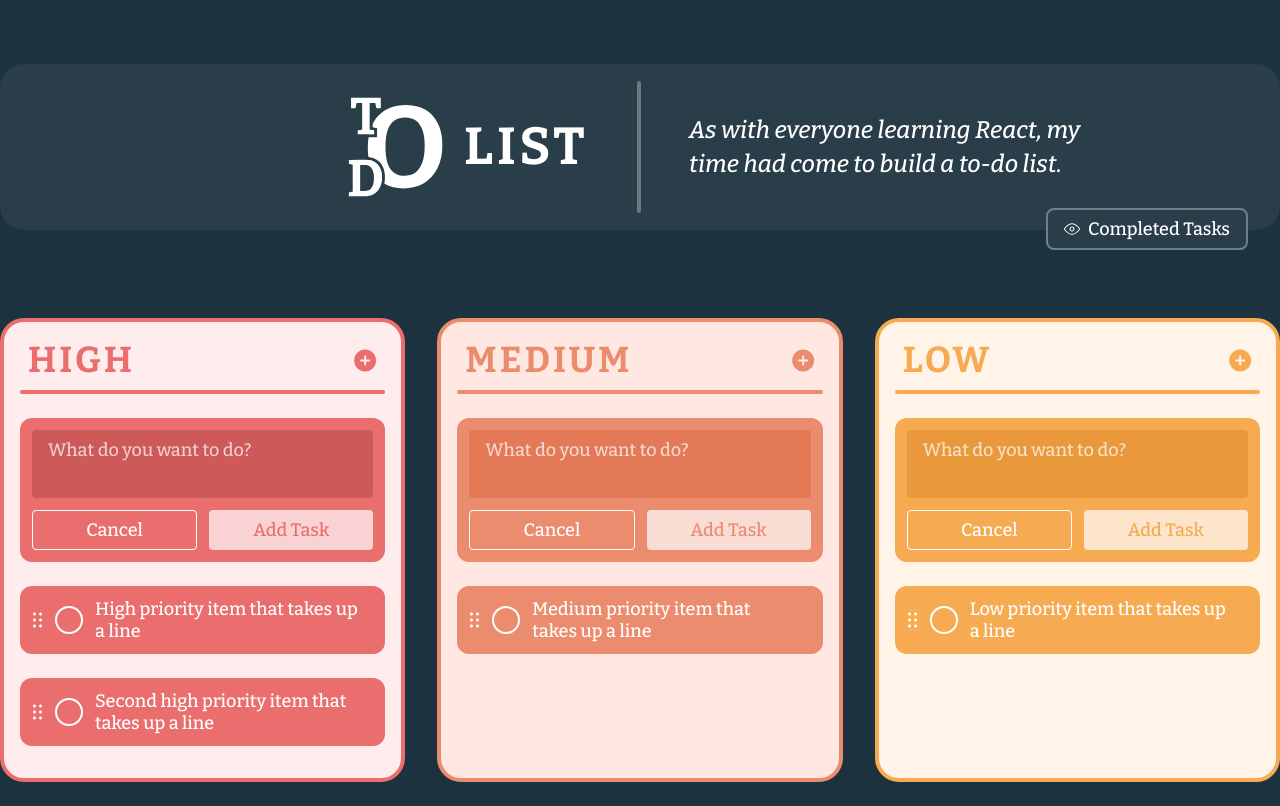
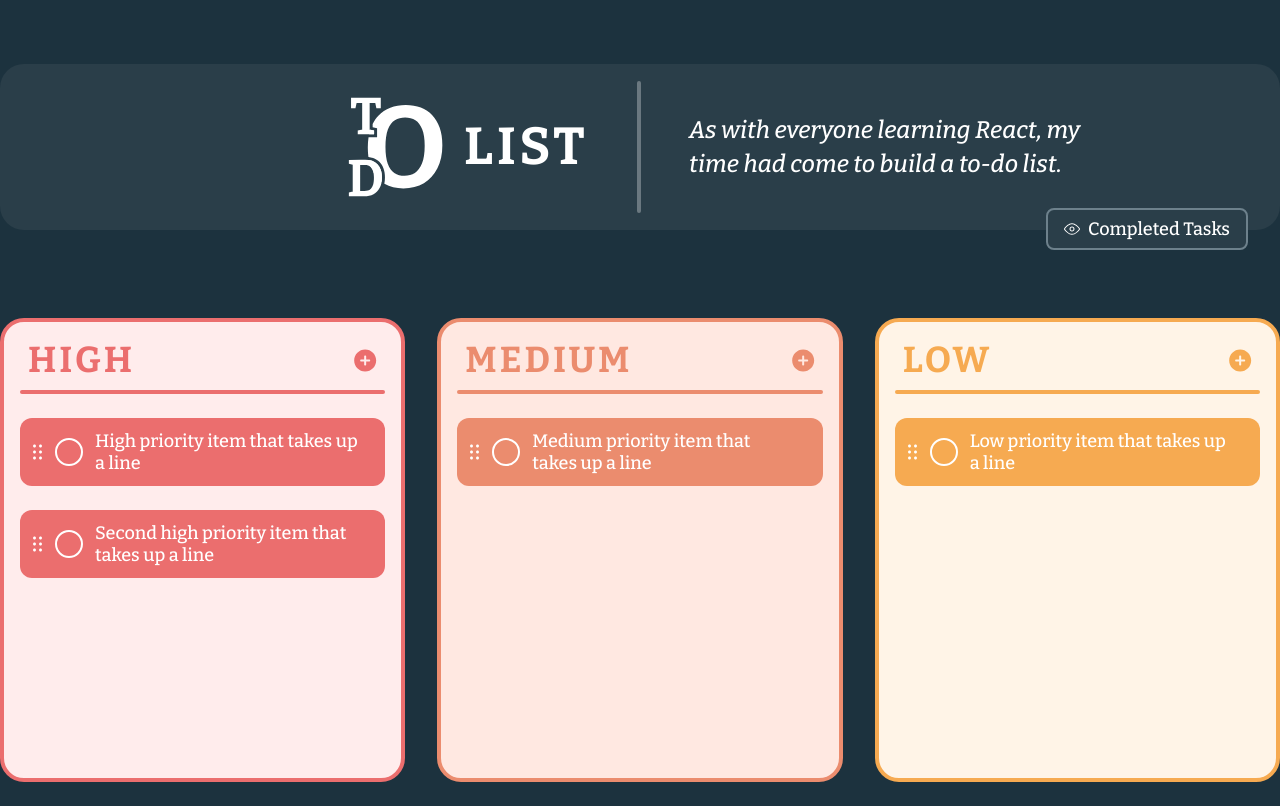
Before and after one commit to neilkurien/to-do-list, a React (Create React App) app: page / in a window 1280 px wide. Built offline with nearby package versions, Linux system fonts and the light colour scheme.

Commit message:
added show/hide input logic

```diff
--- a/src/components/NewTask.js
+++ b/src/components/NewTask.js
@@ -2,7 +2,7 @@ import React, { useState } from "react";
 import { useEffect } from "react/cjs/react.development";
 import { v4 as uuidv4 } from "uuid";
 
-const NewTask = ({ priority, task, tasks, setTasks, id }) => {
+const NewTask = ({ priority, tasks, setTasks, show, setShowTaskInput }) => {
 	//State
 	const [textInput, setTextInput] = useState("");
 	const [isEnabled, setIsEnabled] = useState(false);
@@ -42,12 +42,13 @@ const NewTask = ({ priority, task, tasks, setTasks, id }) => {
 
 	const cancelHandler = () => {
 		clearTextInput();
+		setShowTaskInput(false);
 		//and hide input container
 	};
 
 	return (
-		<div className="task-wrapper">
-			<form className={`new-task ${priority}`} id={id}>
+		<div className={`task-wrapper ${show}`}>
+			<form className={`new-task ${priority}`}>
 				<textarea
 					placeholder="What do you want to do?"
 					value={textInput}
--- a/src/components/PriorityBoard.js
+++ b/src/components/PriorityBoard.js
@@ -1,13 +1,14 @@
-import React from "react";
+import React, { useState } from "react";
 import Task from "./Task";
 import NewTask from "./NewTask";
 
 const PriorityBoard = ({ tasks, priority, setTasks }) => {
+	//State
+	const [showTaskInput, setShowTaskInput] = useState(false);
+
 	//Handlers
 	const newTaskHandler = (e) => {
-		console.log(`clicked ${priority}`);
-		console.log(e.target);
-		//createNewTask( e.target.value, priority);
+		setShowTaskInput(true);
 	};
 
 	return (
@@ -33,14 +34,14 @@ const PriorityBoard = ({ tasks, priority, setTasks }) => {
 				<div className="separator"></div>
 			</div>
 			<div className="task-container">
-				<NewTask
-					task="New"
-					priority={priority}
-					setTasks={setTasks}
-					tasks={tasks}
-					id="1231"
-					key="1231"
-				/>
+				{showTaskInput && (
+					<NewTask
+						priority={priority}
+						setTasks={setTasks}
+						tasks={tasks}
+						setShowTaskInput={setShowTaskInput}
+					/>
+				)}
 				{tasks
 					.filter(
 						//filter tasks that belong to this priority board, and remove completed tasks
--- a/src/styles/_new-task.scss
+++ b/src/styles/_new-task.scss
@@ -157,3 +157,11 @@
 		background-color: rgba(255, 255, 255, 0.1);
 	}
 }
+
+.show {
+	display: block;
+}
+
+.hide {
+	display: none;
+}
```
Also changed, not shown: src/components/Task.js (+0 -12 lines).
